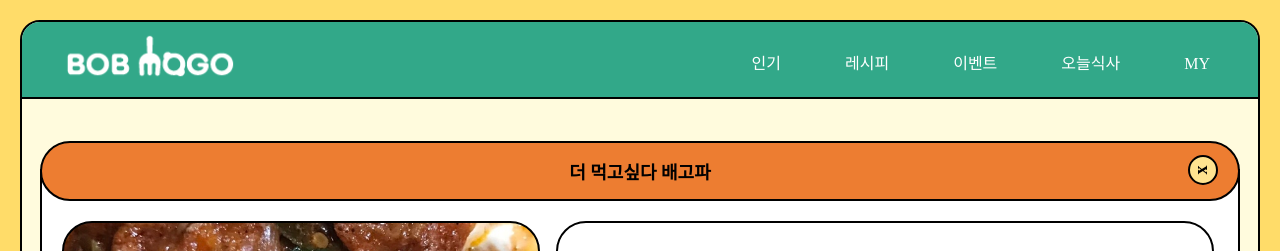
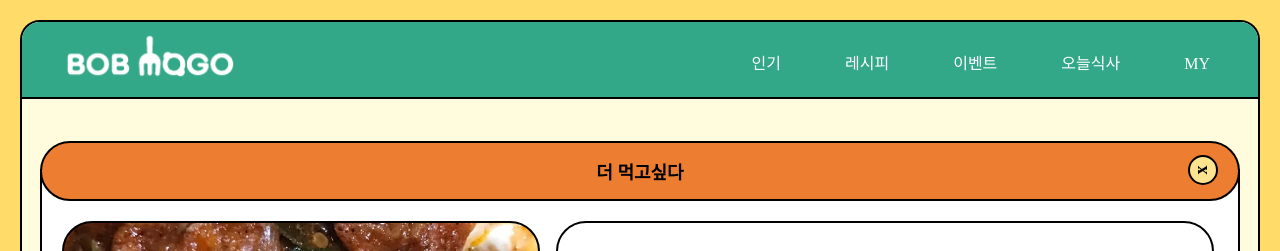
Before and after one commit to uhzill/BOBMOGO, a plain HTML site: page today.html in a window 1280 px wide. Shown: the top 251 px of the page. Drawn offline with nearby package versions, Linux system fonts and the light colour scheme; a web font is replaced by a local one.

Commit message:
Update today.html

```diff
--- a/today.html
+++ b/today.html
@@ -41,7 +41,7 @@
         </header>
 
         <main>
-            <h1>더 먹고싶다 배고파<a href="index.html">x</a></h1>
+            <h1>더 먹고싶다<a href="index.html">x</a></h1>
 
             <section class='today_content'>
                 <div id="today0"></div>
```
